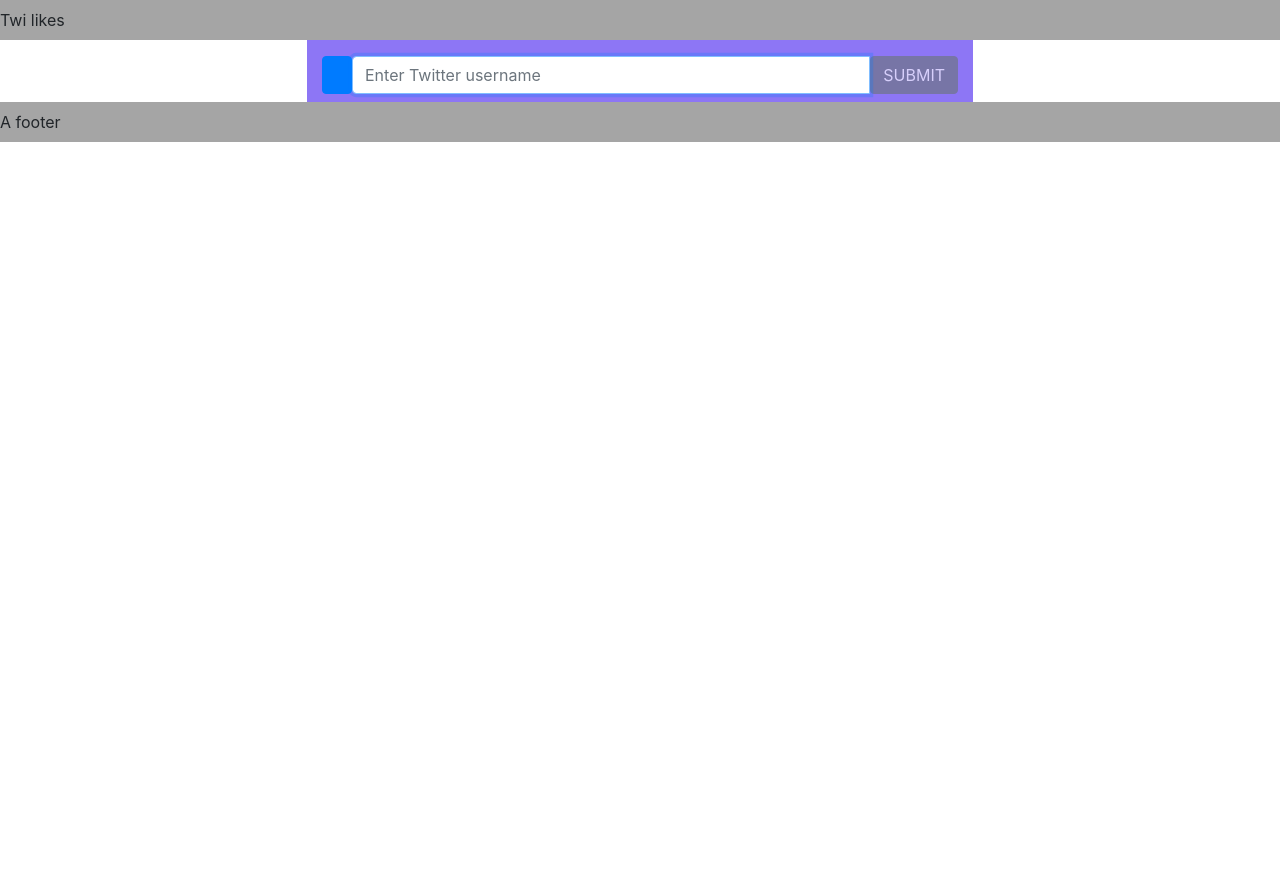
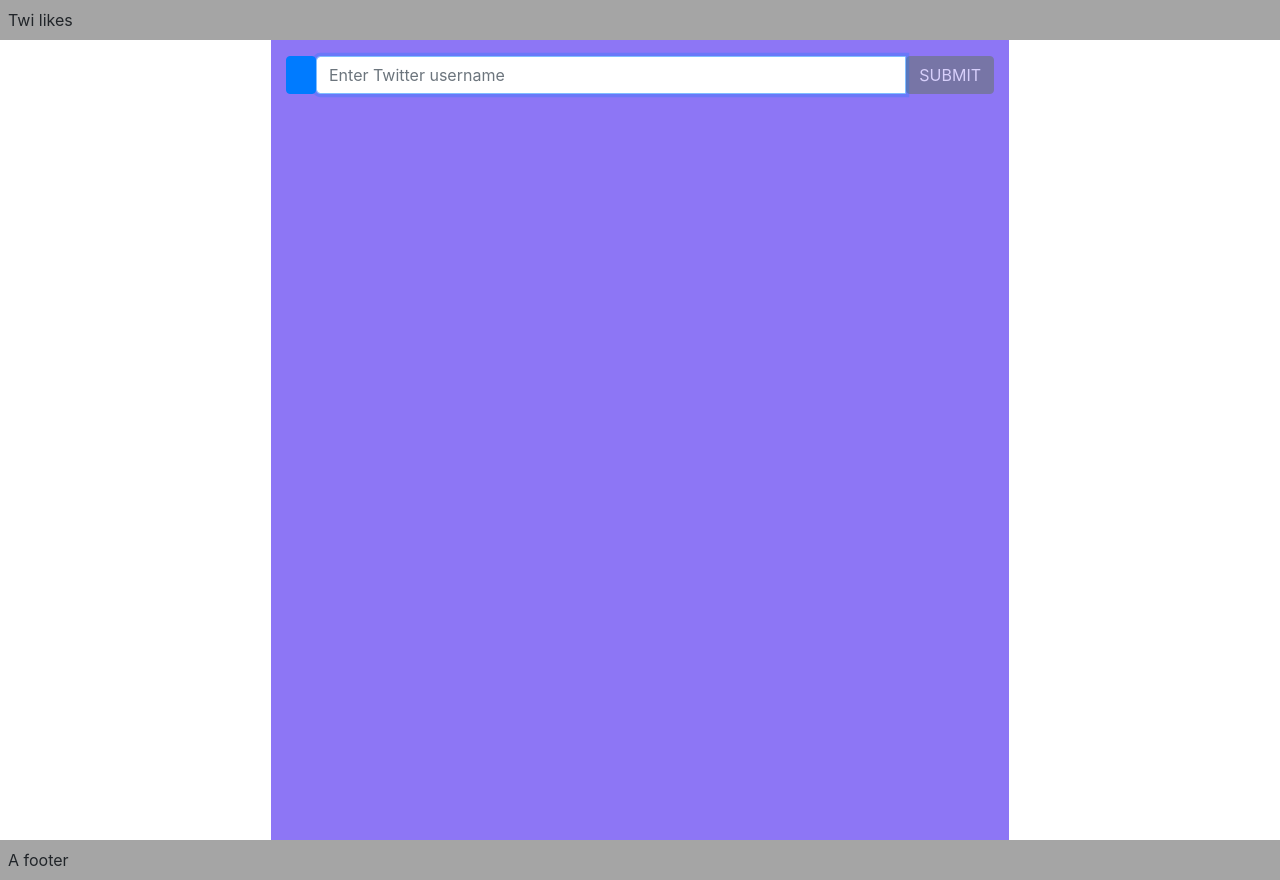
Before and after one commit to schrimy/twi-likes, a React (Create React App) app: page / in a window 1280 px wide. Before the commit the page ends 800 px from the top, so only its background shows below. Built offline with nearby package versions, Linux system fonts and the light colour scheme.

Commit message:
refactor: layout for overflow
complete refactor of the structure so the fave / likes list dynamically
takes up the remaining space int he middle,
and incorporates the cutom scroller in the right place.

```diff
--- a/src/App.js
+++ b/src/App.js
@@ -1,16 +1,17 @@
-import React, { useEffect } from 'react'
+import React, { Fragment, useEffect } from 'react'
 import { connect } from 'react-redux'
+import { TWITTER_DATA_KEY } from './utils/constants'
+import { handleLocalStorage } from './actions/shared'
 
 import TwitUserForm from './containers/TwitUserForm'
 import FaveList from './containers/FaveList'
-import { TWITTER_DATA_KEY } from './utils/constants'
-import { handleLocalStorage } from './actions/shared'
+import UserInfo from './screens/UserInfo'
 
 //TODO: an opt in to save cookies / localstorage of search data
 
 //displays the search form and if there are favourites returned from the mapState function then it displays the faves list too
 function App(props) {
-  const { dataReady, handleLocalStorage } = props
+  const { handleLocalStorage, user } = props
 
   //useEffect to run on mount only, hence es lint disable, if data in localstorage dispatch to reducers to populate store state
   useEffect(() => {
@@ -20,29 +21,40 @@ function App(props) {
     )
   }, [])//eslint-disable-line react-hooks/exhaustive-deps
 
-  //if both user and faves are populated, show faves list
+  //TODO: change first dive to main tag
+  //if user state is populated, show faves list
   return (
-    <div className="App">
-      <header className="App-header pt-2 pb-2">
-        Twi likes
-      </header>
-      <main className='container'>
+    <Fragment>
+      <header className="App-header p-2">Twi likes </header>
+      <div className="container App d-flex flex-column vh-100">
         <TwitUserForm />
         {
-          dataReady &&(
-            <FaveList />
+          user !== undefined && (
+            <div className='container d-flex flex-column list-container'>
+              <span className='list-container pt-3 pb-2'>Tweets liked by:</span>
+              <UserInfo userData={ user } />
+            </div>
           )
         }
-      </main>
-      <footer className='pt-2 pb-2'>A footer</footer>
-    </div>
+        <main className='list-container d-flex flex-wrap flex-fill overflow-auto'>
+          {
+            user !== undefined &&(
+              <FaveList />
+            )
+          }
+        </main>
+      </div>
+      <footer className='p-2'>A footer</footer>
+    </Fragment>
   )
 }
 
 //grabs the store state of favourites and user and returns a boolean based on if both are populated
 function mapStateToProps({ user }) {
-  return {
-    dataReady: user !== null
+  if(user !== null) {
+    return {
+      user: user.data
+    }
   }
 }
 
--- a/src/containers/FaveList.js
+++ b/src/containers/FaveList.js
@@ -2,20 +2,17 @@ import React from 'react'
 import { connect } from 'react-redux'
 
 import Fave from '../screens/Fave'
-import UserInfo from '../screens/UserInfo'
 
 //displays a list of the returned favourite tweets, placing each in an individual fave component
 const FaveList = (props) => {
-    const { faveList, user } = props
+    const { faveList } = props
+
+    //TODO: see if i have been doing column instead of row and should be other way round, reference older projects
 
     //show list of liked tweets and who they have been liked by
     return(
-        <div className='container list-container pt-4 pb-3'>
-            <section className='mb-3'>
-                <p className='mb-2'>Tweets liked by:</p>
-                <UserInfo userData={ user } />
-            </section>
-            <div className='fave-list'>
+        <div className='pr-0 d-flex flex-column'>
+            <div className='container pt-3 pb-3 fave-list list-container'>
                 {
                     faveList !== null
                         ? faveList.map(fave => (
@@ -29,9 +26,8 @@ const FaveList = (props) => {
 }
 
 //grabs the favourites from store state and returns an array verison
-function mapStateToProps({ favourites, user }) {
+function mapStateToProps({ favourites }) {
     return {
-        user: user.data,
         faveList: favourites !== null
             ? Object.keys(favourites).map(fave => (
                 favourites[fave]
--- a/src/containers/TwitUserForm.js
+++ b/src/containers/TwitUserForm.js
@@ -54,8 +54,8 @@ const TwitUserForm = (props) => {
     }
 
     return(
-        <div className='container list-container pt-3'>
-            <div className='d-flex flex-row mb-2'>
+        <div>
+            <div className='container list-container d-flex flex-row pt-3'>
                 <button
                     id='collapseBtn'
                     className='btn btn-primary p-1'
@@ -94,7 +94,7 @@ const TwitUserForm = (props) => {
                     </form>
                 </div>
             </div>
-            <div className='d-flex justify-content-center'>
+            <div className='list-container d-flex justify-content-center'>
                 <div className='spinner-border' role='status' ref={ spinner }>
                     <span className='sr-only'>Loading...</span>
                 </div>
--- a/src/screens/Fave.js
+++ b/src/screens/Fave.js
@@ -36,7 +36,7 @@ const Fave = (props) => {
     //TODO: remove media url from text via regex and media -> url params
 
     return(
-        <div className='container border border-dark rounded p-2 fave xyz-in'  xyz='fade down stagger-3'>
+        <div className='border border-dark rounded p-2 fave xyz-in'  xyz='fade down stagger-3'>
             <UserInfo userData={ user } />
             <p className='pl-5' dangerouslySetInnerHTML={ createMarkup() }></p>
             {
--- a/src/screens/UserInfo.js
+++ b/src/screens/UserInfo.js
@@ -12,12 +12,12 @@ const UserInfo = (props) => {
     }
 
     return(
-        <div className='container mb-3'>
-            <div className='row'>
-                <div className='col-auto pl-0 clickable' onClick={ handleClick }>
-                    <img src={ profile_image_url } className='img-fluid rounded-circle' alt='twitter user profile' />
+        <div className='list-container pb-2'>
+            <div className='container row'>
+                <div className='col-auto clickable p-0' onClick={ handleClick }>
+                    <img src={ profile_image_url } className='img-fluid rounded-circle mr-2' alt='twitter user profile' />
                 </div>
-                <div className='col pl-1'>
+                <div className='col-auto'>
                     <strong className='row'>{ name }</strong>
                     <span className='row clickable' onClick={ handleClick }>@{ screen_name || username }</span>
                 </div>
--- a/src/styles/app.scss
+++ b/src/styles/app.scss
@@ -2,13 +2,36 @@
 @import '../../node_modules/bootstrap/scss/variables';
 @import '../../node_modules/bootstrap/scss/mixins';
 
-body {
+body,
+html {
+    height: 100%;
     background: #fff;
 }
 
 footer,
 header {
     background: #0a0a0a5d;
+}
+//TODO: check scrollbar is changed in firefox
+//scrollbar params for firefox and the rest (webkit)
+main {
+    scrollbar-color: #0877f5;
+    scrollbar-width: 4px;
+    scrollbar-track-color: #8d76f5;
+
+    &::-webkit-scrollbar {
+        width: 4px;
+        background: #8d76f5;
+    }
+
+    &::-webkit-scrollbar-thumb {
+        background: #0877f5;
+        border-radius: 2em;
+    }
+}
+
+#root {
+    height: 100%;
 }
 
 .clickable {
@@ -26,39 +49,9 @@ header {
     box-shadow: none;
 }
 
-//TODO: check scrollbar is changed in firefox
-//scrollbar params for firefox and the rest (webkit)
-.fave-list {
-    overflow-y: scroll;
-    max-height: 75vh;
-    padding-right: 2px;
-    scrollbar-color: #0877f5;
-    scrollbar-width: 6px;
-
-    &::-webkit-scrollbar {
-        width: 6px;
-    }
-
-    &::-webkit-scrollbar-thumb {
-        background: #0877f5;
-        border-radius: 2em;
-    }
-}
-
 //TODO: look at using animXYZ
 .fave {
     margin-bottom: 1rem;
-    /*animation: show 0.5s ease-in;
-
-    @keyframes show {
-        0% {
-            transform: translateY(-100%)
-        }
-
-        100% {
-            transform: translateY(0px)
-        }
-    }*/
 
     &:last-child {
         margin-bottom: 0;
@@ -70,7 +63,7 @@ header {
 }
 
 @include media-breakpoint-up(lg) {
-    .list-container {
+    .App {
         width: 60%
     }
 }
```
